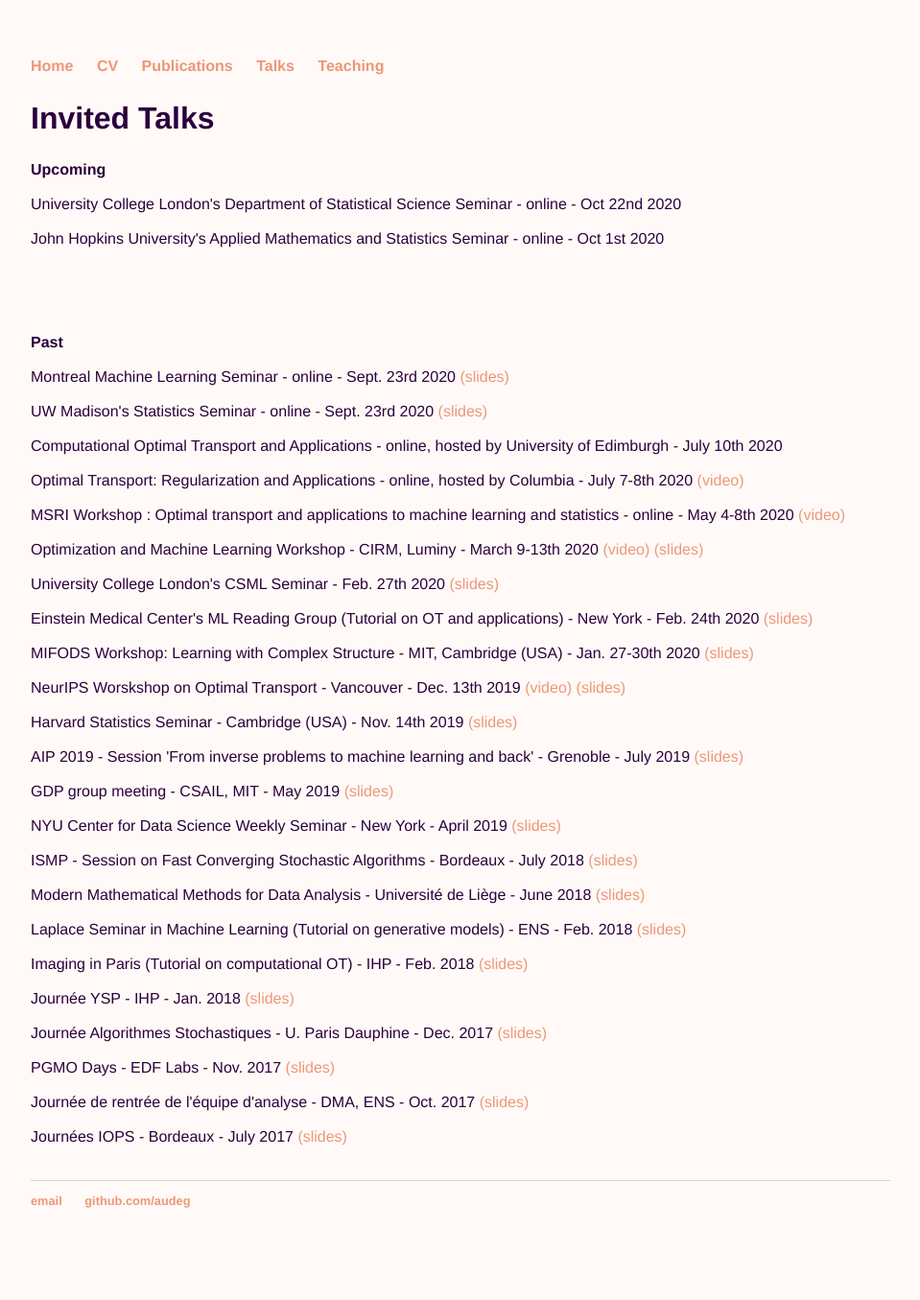
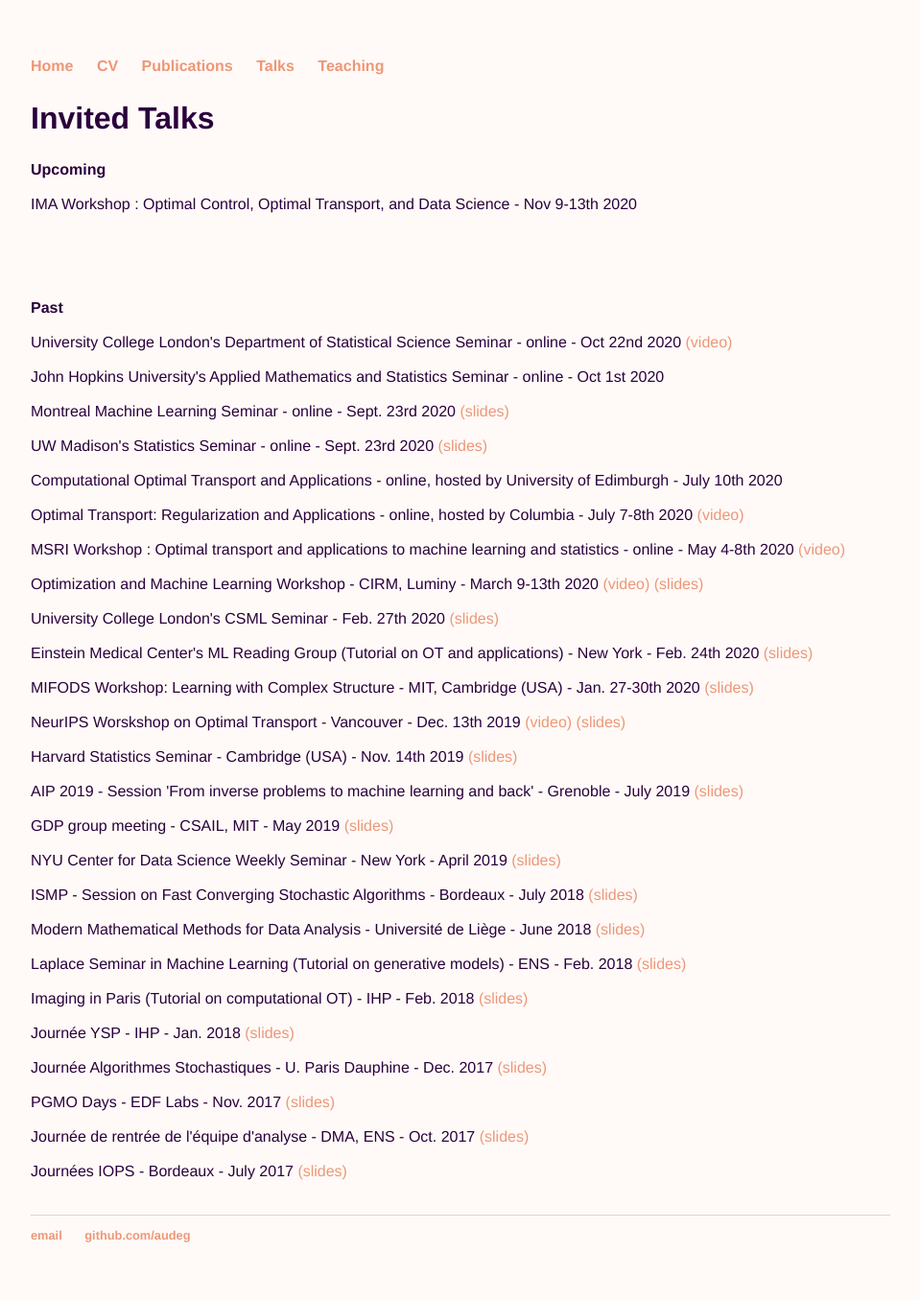
Before and after one commit to audeg/audeg.github.io, a Jekyll site: the page built from talks/index.html, in a window 1280 px wide. Shown: the whole page at 96% size, without its empty margins (160-1119 px from the left). Built offline with Jekyll 4.4.1, drawn with Linux system fonts in a browser that asks for light colours; before the commit the page ends 1319 px from its top, so only the background shows below that.

Commit message:
Update index.html

```diff
--- a/talks/index.html
+++ b/talks/index.html
@@ -5,14 +5,16 @@ title: Teaching
 <h2> Invited Talks </h2>
 
 <b>Upcoming</b><br/><br/>
-University College London's Department of Statistical Science Seminar - online - Oct 22nd 2020  <br/><br/>
-John Hopkins University's Applied Mathematics and Statistics Seminar - online - Oct 1st 2020  <br/><br/>
 
+IMA Workshop : Optimal Control, Optimal Transport, and Data Science - Nov 9-13th 2020  <br/><br/>
 <br/><br/><br/><br/>
 
+<b>Past</b> <br/><br/>
 
 
-<b>Past</b> <br/><br/>
+University College London's Department of Statistical Science Seminar - online - Oct 22nd 2020 <a href="https://www.youtube.com/watch?v=yYPyGWstqPY&ab_channel=UCLStatisticalScienceseminars"> (video) </a>  <br/><br/>
+
+John Hopkins University's Applied Mathematics and Statistics Seminar - online - Oct 1st 2020  <br/><br/>
 
 Montreal Machine Learning Seminar - online - Sept. 23rd 2020 <a href="OT_talk_2309.pdf"> (slides) </a>  <br/><br/>
 
```
